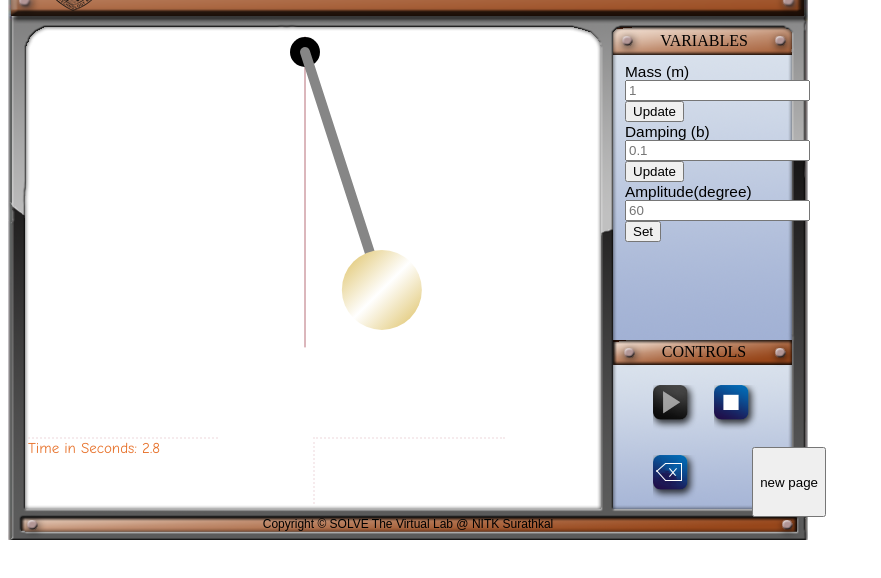
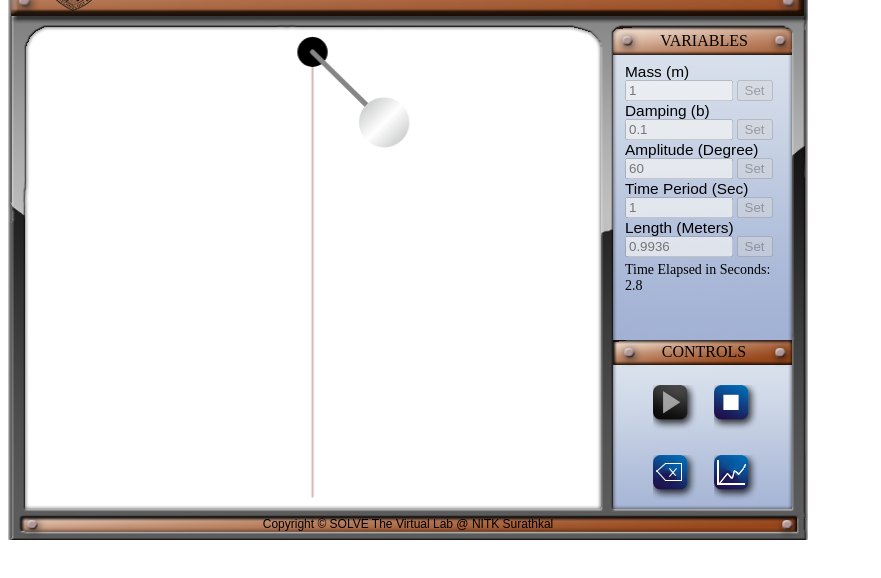
Before and after one commit to manand881/Simple-Pendulum, a plain HTML site: page index.html in a window 1280 px wide. Both pictures are taken after a click on the picture 681 px from the left and 481 px from the top of the page. Shown: the part 68-646 px from the top of the page, without its empty margins (0-881 px from the left). Drawn offline with nearby package versions, Linux system fonts and the light colour scheme.

Commit message:
02-02-2020-2050

```diff
--- a/index.html
+++ b/index.html
@@ -22,13 +22,17 @@
 
         var m = 1;
         var b = 0.1;
-        var amplitude0 = Math.PI / 3;               // 60 degrees
+        var record=true;
+        var period = 1000; //ms
+        var pendulumLength = 100;                               // for animation purposes
         var startTime = Date.now();
+        var start_stop_trigger=true;
+        var amplitude0 = Math.PI / 3;                           // 60 degrees
         var elapsed = Date.now()-startTime;
-        var start_stop_trigger=true;
-        var record=true;
-        var amplitude_graph = new Array();
-        var time_graph = new Array();
+        var amplitude_graph = new Array();                      // for graphing purposes
+        var time_graph = new Array();                           // for graphing purposes
+        var length=((period*2/1000)**2*9.80665)/(2*Math.PI)**2; // length of the pendulum
+
 
         function begin(){
 
@@ -41,6 +45,7 @@
                 start_stop_trigger=false;
                 instanciate();
                 change_control_image();
+                disable_buttons();
             }
         }
 
@@ -51,7 +56,36 @@
                 document.getElementById("playpausebutton").src = "sins/blueplaydullgrey.png";
             }
             else{
+
                 document.getElementById("playpausebutton").src = "sins/blueplaydull.png";
+            }
+        }
+
+        function disable_buttons(){
+
+            if(start_stop_trigger===false){
+                document.getElementById("mass").disabled = true;
+                document.getElementById("b").disabled = true;
+                document.getElementById("amplitude").disabled = true;
+                document.getElementById("length").disabled = true;
+                document.getElementById("time_period").disabled = true;
+                document.getElementById("mass_button").disabled = true;
+                document.getElementById("b_button").disabled = true;
+                document.getElementById("amplitude_button").disabled = true;
+                document.getElementById("length_button").disabled = true;
+                document.getElementById("time_period_button").disabled = true;
+            }
+            else{
+                document.getElementById("mass").disabled = false;
+                document.getElementById("b").disabled = false;
+                document.getElementById("amplitude").disabled = false;
+                document.getElementById("length").disabled = false;
+                document.getElementById("time_period").disabled = false;
+                document.getElementById("mass_button").disabled = false;
+                document.getElementById("b_button").disabled = false;
+                document.getElementById("amplitude_button").disabled = false;
+                document.getElementById("length_button").disabled = false;
+                document.getElementById("time_period_button").disabled = false;
             }
         }
 
@@ -69,22 +103,33 @@
             input.value=input_value;
 
             // clear b field
-
             input = document.getElementById("b");
             input_value = "";
             input.value=input_value;
 
             // clear amplitude field
+            input = document.getElementById("amplitude");
+            input_value = "";
+            input.value=input_value;
 
-            input = document.getElementById("amplitude");
+            // clear time field
+            input = document.getElementById("time_period");
+            input_value = "";
+            input.value=input_value;
+
+            //clear length field
+            input = document.getElementById("length");
             input_value = "";
             input.value=input_value;
         }
 
         function end(){
+
             amplitude0=0;
             start_stop_trigger=true;
             change_control_image();
+            sessionStorage.clear();
+            disable_buttons();
         }
 
         function getInputValue_m(){                 // Selecting the input element and get its value
@@ -119,7 +164,6 @@
             clearinput();
             document.getElementById("b").placeholder = b;
             // startTime = Date.now();
-
         }
 
         function getInputValue_amplitude(){
@@ -142,15 +186,63 @@
             }
             startTime = Date.now();
             clearinput();
+        }
 
+        function getInputValue_timeperiod(){
+
+            // Selecting the input element and get its value
+            var inputVal = document.getElementById("time_period").value;
+            if(inputVal>0){
+                period = (inputVal*1000);
+            }else if(inputVal<0){
+                alert("Enter Value greater than 0");
+            }else if(typeof inputVal == "string"){
+                alert("Enter numbers only.");
+            }else{
+                alert("Enter Value greater than 0");
+            }
+            clearinput();
+            document.getElementById("time_period").placeholder = period/1000;
+            length=((period*2/1000)**2*9.80665)/(2*Math.PI)**2;
+            length=length.toFixed(4);
+            document.getElementById("length").placeholder = length;                                                     // length/0.09936=x/100
+            pendulumLength=(length*100)/0.9936;                                                                         // length*100/0.9936=pend_len
+        }
+
+        function getInputValue_length(){
+
+            // Selecting the input element and get its value
+            var inputVal = document.getElementById("length").value;
+            if(inputVal>0){
+                length = inputVal;
+            }else if(inputVal<0){
+                alert("Enter Value greater than 0");
+            }else if(typeof inputVal == "string"){
+                alert("Enter numbers only.");
+            }else{
+                alert("Enter Value greater than 0");
+            }
+            clearinput();
+            document.getElementById("length").placeholder = length;
+            period=1000*2*Math.PI*Math.sqrt(length/9.80665);
+            period=period.toFixed(4);
+            document.getElementById("time_period").placeholder = period/2000;
+            pendulumLength=(length*100)/0.9936;                                                                         // length*100/0.9936=pend_len
+            // startTime = Date.now();
         }
 
         function newpage(){
-            sessionStorage.clear();
-            window.sessionStorage.setItem("amplitude_graph", JSON.stringify(amplitude_graph));
-            window.sessionStorage.setItem("time_graph", JSON.stringify(time_graph));
-            window.open("Graph.html");
-            record=false;
+
+            var len = time_graph.length;
+            if (len===0){
+                alert("No data to plot the graph");
+            }else{
+                sessionStorage.clear();
+                window.sessionStorage.setItem("amplitude_graph", JSON.stringify(amplitude_graph));
+                window.sessionStorage.setItem("time_graph", JSON.stringify(time_graph));
+                window.open("Graph.html");
+                record=false;
+            }
         }
 
 
@@ -228,8 +320,8 @@
         };
 
         Animation.prototype.animationLoop = function(){
+
             var that = this;
-
             this.frame++;
             var date = new Date();
             var thisTime = date.getTime();
@@ -246,7 +338,6 @@
                     that.animationLoop();
                 });
             }
-
         };
 
         function instanciate(){
@@ -258,10 +349,8 @@
 
             // var amplitude0 = Math.PI / 4; // 45 degrees
             var amplitude = amplitude0;
-            var period = 4000; //ms
             var theta = 0;
-            var pendulumLength = 250;
-            var pendulumWidth = 10;
+            var pendulumWidth = 5;
             var rotationPointX = canvas.width / 2;
             var rotationPointY = 20;
             startTime = Date.now();
@@ -274,9 +363,8 @@
                 //    theta = (amplitude * Math.sin((2 * Math.PI * this.getTime()) / period)) + Math.PI / 2;
                 //    amplitude = amplitude0*Math.exp((-b/2*m)*(this.getTime()) / period)
                 //    amplitude = amplitude0*Math.exp((-b/2*m)*(this.getTime()) / period)
-
                 //    theta = (amplitude0*Math.exp((-b/2*m)*(this.getTime()) / period) * Math.sin((2 * Math.PI * this.getTime()) / period)) + Math.PI / 2;
-                theta = (amplitude0*Math.exp((-b/2*m)*(elapsed) / period) * Math.cos((2 * Math.PI * elapsed) / period)) + Math.PI / 2;
+                theta = (amplitude0*Math.exp((-b/2*m)*(elapsed) / period*0.5) * Math.cos((2 * Math.PI * elapsed) / period*0.5)) + Math.PI / 2;
                 if(start_stop_trigger===false && record===true){
                     amplitude_graph.push(theta*180/Math.PI);
                     time_graph.push(elapsed/1000);
@@ -292,17 +380,21 @@
                 //draw dotted line
                 context.beginPath();
                 context.lineWidth=1;
-                context.moveTo(275,5);
-                context.lineTo(275, 315);
+                context.moveTo(280,5);
+                context.lineTo(280, 465);
                 context.strokeStyle="#B76E79";
                 context.stroke();
 
                 //display time
-                var commenttext_time="Time in Seconds: "+(elapsed/1000);
+                var commenttext_time="Time Elapsed in Seconds: "+(elapsed/1000);
                 if(start_stop_trigger===true){
-                    document.getElementById('commentboxleft').innerHTML = "";
+                    // document.getElementById('commentboxleft').innerHTML = "";
+                    document.getElementById('Time_Elapsed').innerHTML="";
                 }else{
-                document.getElementById('commentboxleft').innerHTML = commenttext_time;}
+                // document.getElementById('commentboxleft').innerHTML = commenttext_time;
+                document.getElementById('Time_Elapsed').innerHTML = commenttext_time;
+
+                }
 
                 // draw top circle
                 context.beginPath();
@@ -324,11 +416,12 @@
 
                 //  draw bottom circle
                 context.beginPath();
-                context.arc(endPointX, endPointY, 40, 0, 2 * Math.PI, false);
+                context.arc(endPointX, endPointY, 25, 0, 2 * Math.PI, false);
                 var grd = context.createLinearGradient(endPointX - 50, endPointY - 50, endPointX + 50, endPointY + 50);
-                grd.addColorStop(0, "#d4af37");
+                var bobcolour="#777a7c";        //Aluminium->#848789  Darker->#777a7c
+                grd.addColorStop(0, bobcolour);
                 grd.addColorStop(0.5, "white");
-                grd.addColorStop(1, "#d4af37");
+                grd.addColorStop(1, bobcolour);
                 context.fillStyle = grd;
                 context.fill();
             });
@@ -354,15 +447,15 @@
     <div id="simtitle">Simple Pendulum</div>
 
     <!-- Region for simulation display -->
-    <canvas id="myCanvas" height="400px" width="550px"></canvas>
+    <canvas id="myCanvas" height="470px" width="560px"></canvas>
 
 
     <div id="titleincanvas"></div>
 
 
     <!-- Region for comment / question prompts -->
-    <div id="commentboxleft"></div>
-    <div id="commentboxright"></div>
+    <!--<div id="commentboxleft"></div>-->
+    <!--<div id="commentboxright"></div>-->
 
     <!-- DND-Title of region for variables display -->
     <div id="vartitle">VARIABLES</div>
@@ -379,25 +472,42 @@
             <!-- <button type="button" onclick="end();">Stop</button> -->
             <!-- <button type="button" onclick="clearinput();">cl</button><br> -->
 
+            <div class="varname">
 
-            <div class="varname">
                 <p title="Link Length">Mass (m)</p>
-                <input type="number" placeholder="1" id="mass" value="" autocomplete="off" size="20">
+                <input type="number" placeholder="1" id="mass" autocomplete="off" size="20">
             </div>
-            <button type="button" onclick="getInputValue_m();">Update</button><br>
-
+            <button id="mass_button" type="button" onclick="getInputValue_m();">Set</button><br>
 
             <div class="varname">
                 <p title="Link Length">Damping (b)</p>
-                <input type="number" placeholder="0.1" id="b" value="" autocomplete="off" size="20">
+                <input type="number" placeholder="0.1" id="b" autocomplete="off" size="20">
             </div>
-            <button type="button" onclick="getInputValue_b();">Update</button><br>
+            <button id="b_button" type="button" onclick="getInputValue_b();">Set</button><br>
 
             <div class="varname">
-                <p title="Link Length">Amplitude(degree)</p>
-                <input type="number" placeholder="60" id="amplitude" value="" autocomplete="off" size="20"><br>
+                <p title="Link Length">Amplitude (Degree)</p>
+                <input type="number" placeholder="60" id="amplitude" autocomplete="off" size="20">
             </div>
-            <button type="button" onclick="getInputValue_amplitude();">Set</button>
+            <button id="amplitude_button" type="button" onclick="getInputValue_amplitude();">Set</button><br>
+
+            <div class="varname">
+                <p title="Link Length">Time Period (Sec)</p>
+                <input type="number" placeholder="1" id="time_period" autocomplete="off" size="20">
+            </div>
+            <button id="time_period_button" type="button" onclick="getInputValue_timeperiod();">Set</button><br>
+
+            <div class="varname">
+                <p title="Link Length">Length (Meters)</p>
+                <input type="number" placeholder="0.9936" id="length" autocomplete="off" size="20">
+            </div>
+            <button id="length_button" type="button" onclick="getInputValue_length();">Set</button><br>
+
+            <div class="varname">
+                <div id="Time_Elapsed">
+
+                </div>
+            </div>
 
         </div>
     </div>
@@ -412,9 +522,8 @@
             <img id="stopbuttondull" onclick="end()" src="sins/bluestopdull.png"  alt="Stop"/></div>
         <div class="control_column">
             <!--<img id="stopbuttondull_dummy" onclick="end()" src="sins/bluestopdull.png" />-->
-            <img id="clearbutton" onclick="clearinput()" src="sins/Clear.png" alt="Clear"/></div>
-            <button type="button" onclick="newpage()">new page</button>
-
+            <img id="clearbutton" onclick="clearinput()" src="sins/Clear.png" alt="Clear"/>
+            <img id="graphbutton" onclick="newpage()" src="sins/Graphs.png" alt="Graphs"/></div>
 
         <!--
         <div class="usercheck">-->
--- a/sins/MOMstyle.css
+++ b/sins/MOMstyle.css
@@ -91,8 +91,8 @@ canvas#myCanvas
 	position:absolute;
 	left:30px;
 	top:100px;
-	height: 400px;
-	width: 550px;
+	height: 470px;
+	width: 565px;
 }
 
 canvas#simscreen
@@ -101,7 +101,7 @@ canvas#simscreen
 	left:30px;
 	top:100px;
 	height: 400px;
-	width: 550px;
+	width: 560px;
 }
 
 div#commentboxleft
@@ -182,17 +182,32 @@ div#controls_row
 
 input#mass{
 	-moz-appearance:textfield;
+	width:100px;
 
 }
 
 input#b{
 	-moz-appearance:textfield;
-
+	width:100px;
 }
 
 input#amplitude{
 	-moz-appearance:textfield;
+	width:100px;
+}
 
+input#time_period{
+	 -moz-appearance:textfield;
+	 width:100px;
+}
+
+input#length{
+	-moz-appearance:textfield;
+	width:100px;
+}
+
+Div#Time_Elapsed{
+padding-top: 5px;
 }
 
 input::-webkit-outer-spin-button,
```
Also changed, not shown: Graph.html (+12 -9 lines), sins/Graphs.png (added), 1 other file.
